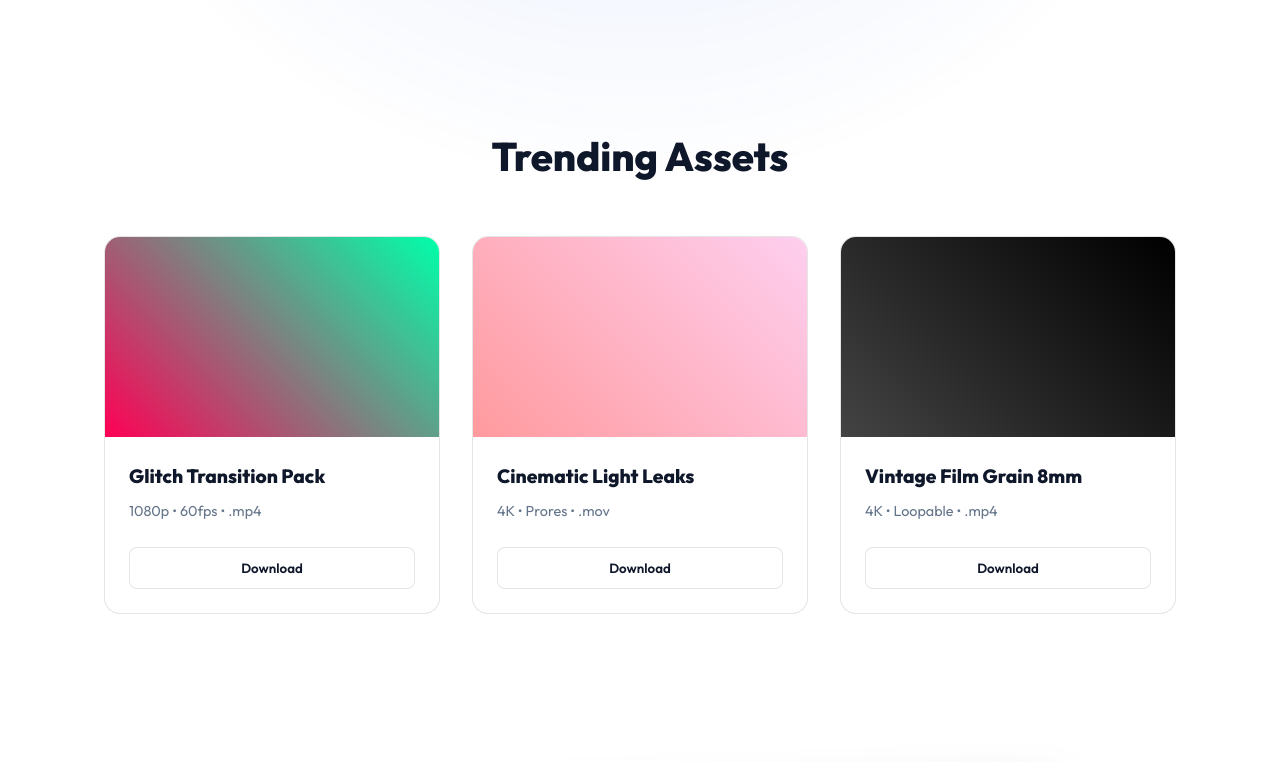
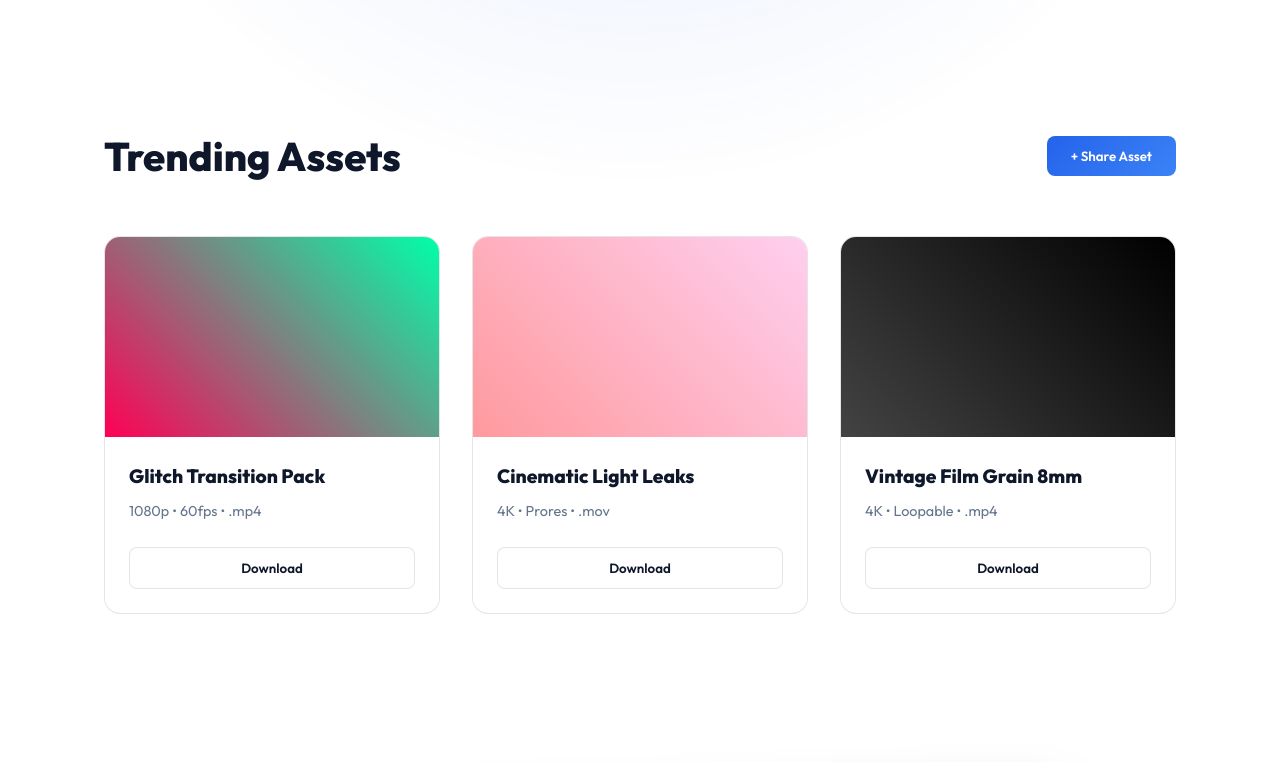
Before and after one commit to nihal-forreaal/zypher, a plain HTML site: page index.html in a window 1280 px wide. Shown: the part 820-1582 px from the top of the page. Drawn offline with Linux system fonts and the light colour scheme; no server answers.

Commit message:
Restore Share Asset button to the UI

```diff
--- a/index.html
+++ b/index.html
@@ -69,7 +69,10 @@
     </main>
 
     <section id="assets" class="gallery-section">
-        <h2 class="section-title">Trending Assets</h2>
+        <div style="display: flex; justify-content: space-between; align-items: center; margin-bottom: 3rem; flex-wrap: wrap; gap: 1rem;">
+            <h2 class="section-title" style="margin-bottom: 0;">Trending Assets</h2>
+            <button id="openUploadBtn" class="primary-button" style="padding: 0.75rem 1.5rem; border-radius: 8px;">+ Share Asset</button>
+        </div>
         <div class="asset-grid" id="assetGrid">
             <!-- Asset Card 1 -->
             <div class="asset-card">
```
